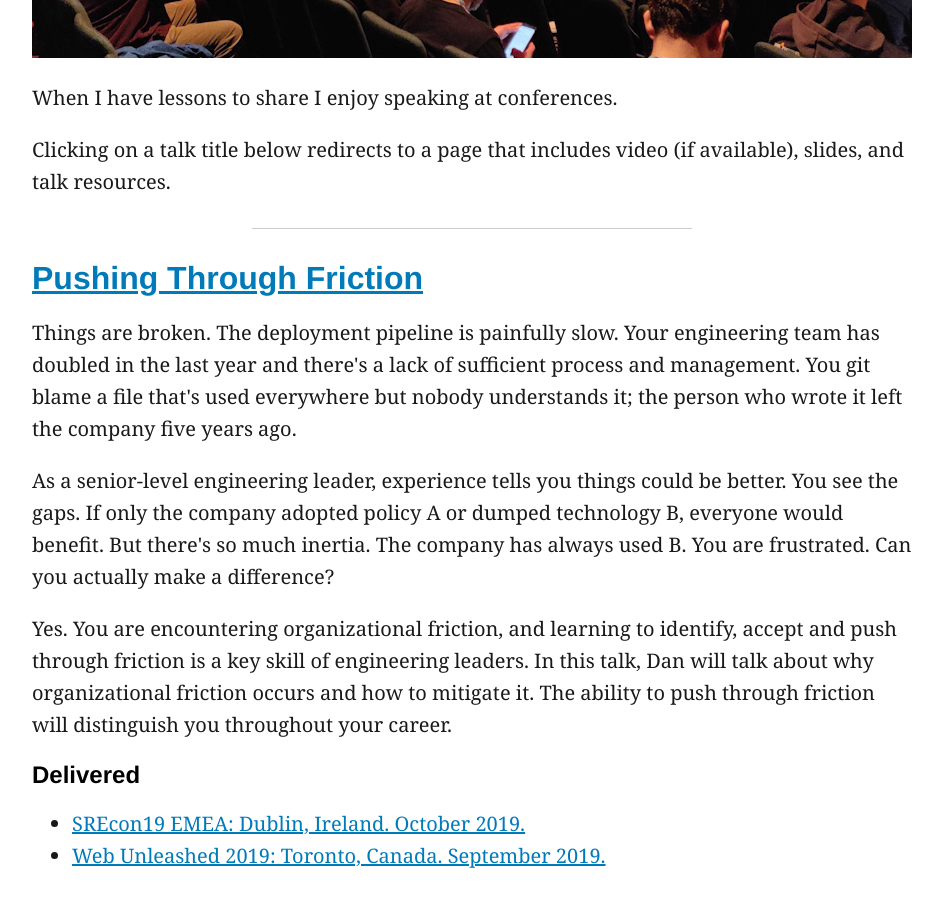
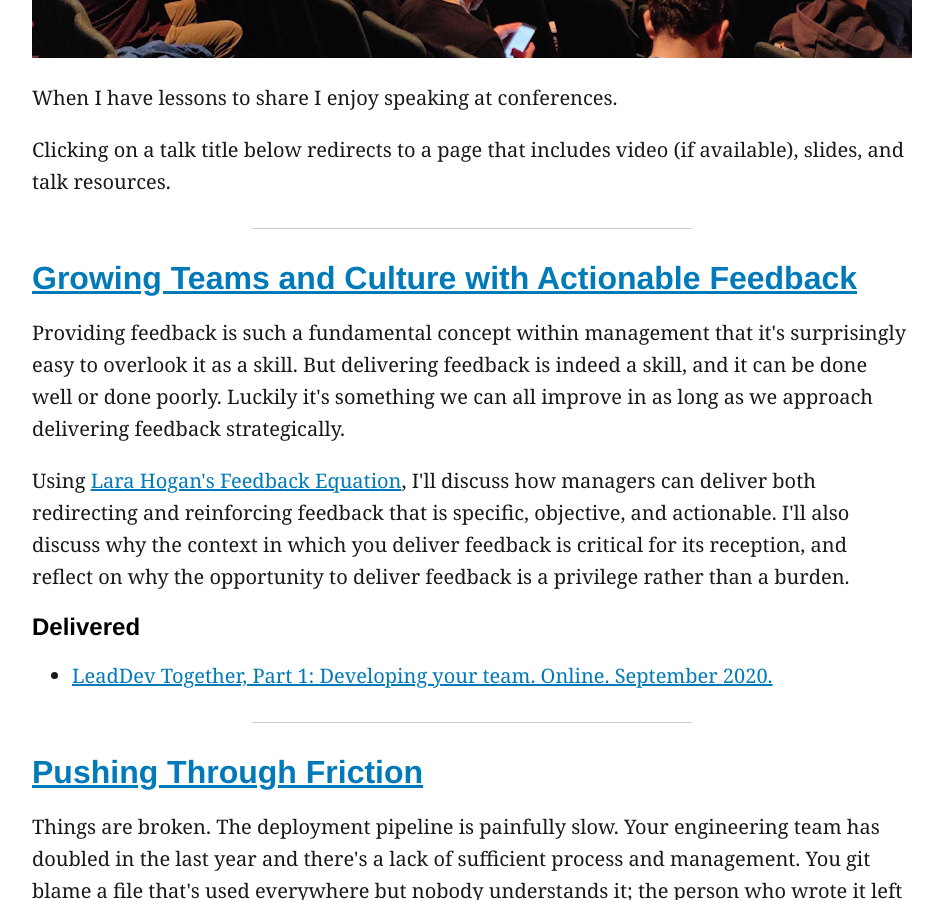
Before and after one commit to danielna/danielna.github.com, a Jekyll site: the page built from talks.html, in a window 1280 px wide and 900 px high, scrolled down 712 px. Shown: the whole window, without its empty margins (168-1111 px from the left). Built offline with Jekyll 4.4.1, drawn with Linux system fonts in a browser that asks for light colours.

Commit message:
Add LeadDevTogether 2020 feedback talk

```diff
--- a/talks.html
+++ b/talks.html
@@ -10,6 +10,19 @@ permalink: /talks/
   <p>When I have lessons to share I enjoy speaking at conferences.</p>
   <p>Clicking on a talk title below redirects to a page that includes video (if available),
   slides, and talk resources.</p>
+  <hr/>
+  <article class="talk">
+    <h2 class="talk__title">
+      <a href="/talks/growing-teams-and-culture-with-actionable-feedback/">Growing Teams and Culture with Actionable Feedback</a>
+    </h2>
+    <h3 class="sr-only">Abstract</h3>
+    <p>Providing feedback is such a fundamental concept within management that it's surprisingly easy to overlook it as a skill. But delivering feedback is indeed a skill, and it can be done well or done poorly. Luckily it's something we can all improve in as long as we approach delivering feedback strategically.</p>
+    <p>Using <a href="https://larahogan.me/blog/feedback-equation/">Lara Hogan's Feedback Equation</a>, I'll discuss how managers can deliver both redirecting and reinforcing feedback that is specific, objective, and actionable. I'll also discuss why the context in which you deliver feedback is critical for its reception, and reflect on why the opportunity to deliver feedback is a privilege rather than a burden.</p>
+    <h3>Delivered</h3>
+    <ul>
+      <li><a href="https://together.leaddev.com/programme/developing-your-team">LeadDev Together, Part 1: Developing your team. Online. September 2020.</a></li>
+    </ul>
+  </article>
   <hr/>
   <article class="talk">
     <h2 class="talk__title">
```
Also changed, not shown: talks/growing-teams-and-culture-with-actionable-feedback.md (added, +24 -0 lines).
